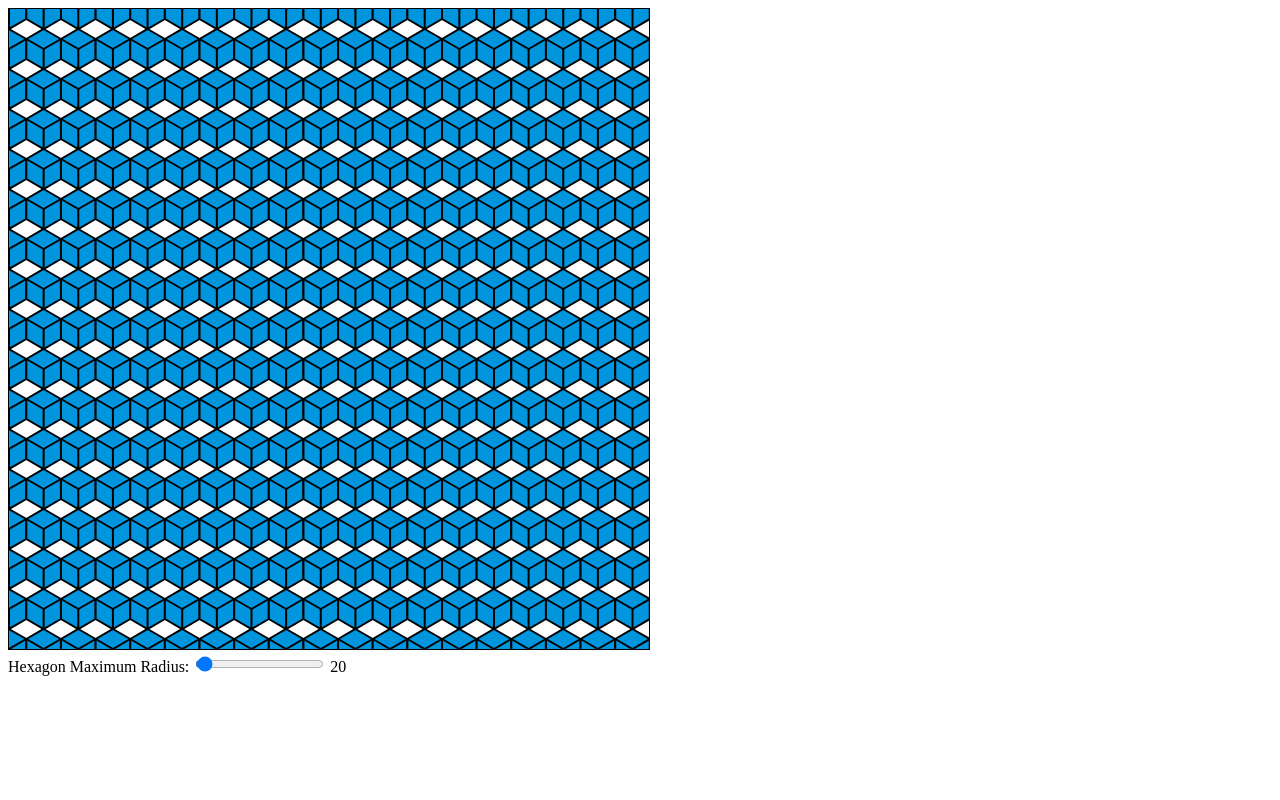
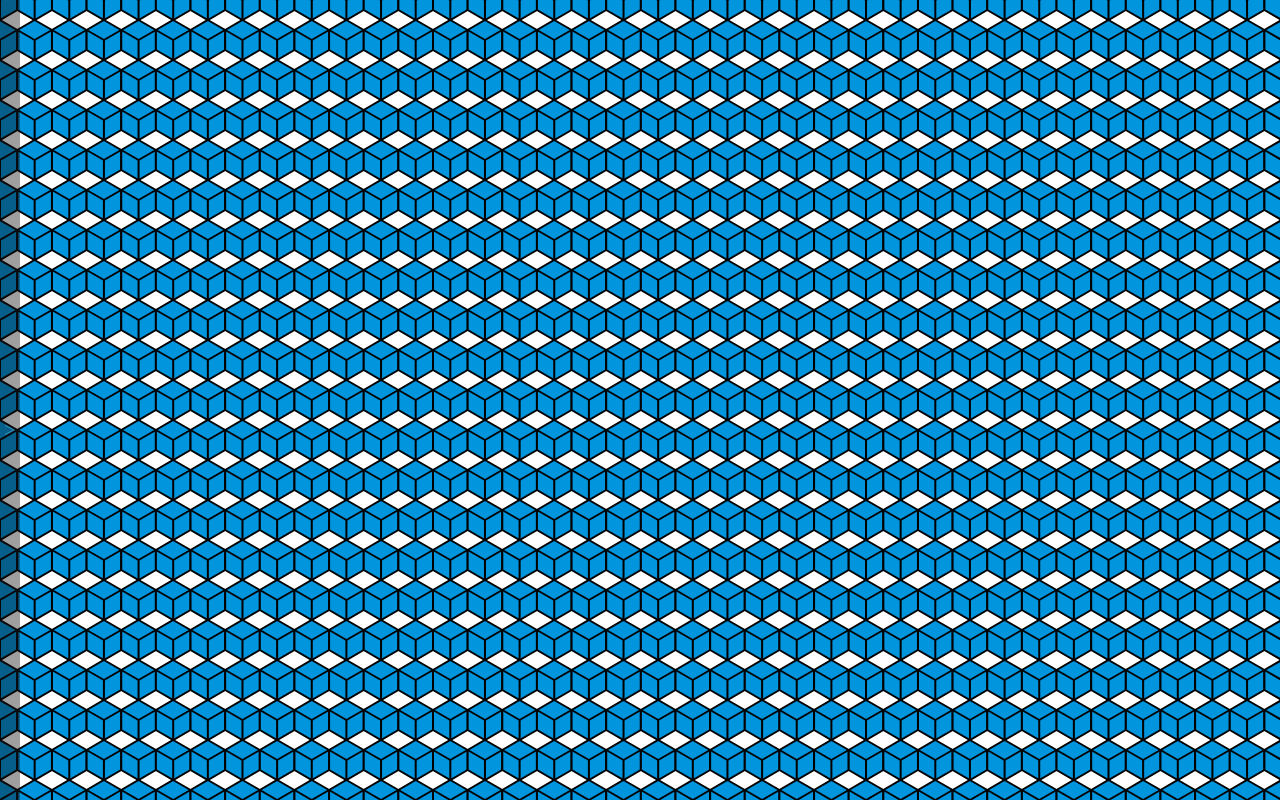
Before and after one commit to Shutch/HTML5-canvas-tests, a plain HTML site: page index.html in a window 1280 px wide. Drawn offline with Linux system fonts and the light colour scheme.

Commit message:
Fixed canvas size and onresize for full window

```diff
--- a/css/main.css
+++ b/css/main.css
@@ -1,3 +1,9 @@
+html, body {
+  width: 100%;
+  height: 100%;
+  margin: 0;
+}
+
 canvas {
-  border: 1px solid black;
+  border: 0px solid black;
 }
--- a/index.html
+++ b/index.html
@@ -6,21 +6,35 @@
   <meta charset="UTF-8">
   <meta name="viewport" content="width=device-width, initial-scale=1">
 
-  <link href="css/main.css" rel="stylesheet">
+  <link rel="stylesheet" href="css/main.css" type="text/css">
+  <link rel="stylesheet" href="css/sidebar.css" type="text/css">
 
   <script src="js/main.js"></script>
+
+  <style>
+    html,
+    body {
+      overflow: hidden;
+    }
+  </style>
 
 </head>
 
 <body onload="draw();">
+  <!-- Sidebar -->
+  <div id="sidebar" class="sidebar--closed">
+    <!-- Insert options here -->
+    <a></a>
+  </div>
+  <div id="sidebar-tab" class="sidebar__tab--closed" onclick="toggleNav()">
+    <div id="sidebar-icon" class="sidebar__icon">></div>
+  </div>
+  <script src="js/sidebar.js"></script>
+
   <div id="screen" class="screen">
-    <canvas id="mainCanvas" class="mainCanvas" width="640" height="640">Your browser cannot display HTML5 canvases properly.</canvas>
-
-    <div id="settings", class="settings">
-      <label for="maxRad">Hexagon Maximum Radius: </label>
-      <input type="range" name="maxRad" id="maxRad" min="5" max="1000" step="5" value="20">
-      <output class="maxRadOutput" id="maxRadOutput" for="maxRad"></output>
-    </div>
+    <canvas id="main-canvas" class="main-canvas" width="640" height="640">
+      Your browser cannot display HTML5 canvases properly.
+    </canvas>
   </div>
 </body>
 
--- a/js/main.js
+++ b/js/main.js
@@ -1,35 +1,32 @@
-document.addEventListener('DOMContentLoaded', function() {
-  let maxRad = document.querySelector('#maxRad');
-  let maxRadOutput = document.querySelector('#maxRadOutput');
-  maxRadOutput.textContent = maxRad.value;
-
-  maxRad.addEventListener('input', function() {
-    maxRadOutput.textContent = maxRad.value;
-    draw();
-  });
+window.addEventListener("resize", function() {
+  draw();
 });
 
 function draw() {
-  var canvas = document.getElementById('mainCanvas');
+  var canvas = document.getElementById('main-canvas');
   if (canvas.getContext) {
-    var rect = canvas.parentNode.getBoundingClientRect();
-    let w = canvas.width;
-    let h = canvas.height;
-    console.log(rect);
 
     var ctx = canvas.getContext('2d');
+    let w = window.innerWidth;
+    let h = window.innerHeight;
+    ctx.canvas.width = w;
+    ctx.canvas.height = h;
     ctx.clearRect(0, 0, w, h);
 
-    var maxRad = document.querySelector('#maxRad').value;
+    let maxRad = 20;
+    let minRad = maxRad * Math.sqrt(3) / 2;
+    let columns = Math.floor(w / (minRad * 2)) + 2;
+    let rows = Math.floor(h / (maxRad * 2)) + 2;
+    console.log([columns, rows]);
 
-    for (let y = 0; y < 30; y++) {
-      for (let x = 0; x < 30; x++) {
+    for (let y = 0; y < rows; y++) {
+      for (let x = 0; x < columns; x++) {
         let linewidth = 2;
         ctx.lineWidth = linewidth;
         ctx.strokeStyle = 'black';
         ctx.fillStyle = '#0095DD';
-        drawHexagon(ctx, x * maxRad * 2 * Math.sqrt(3) / 2, y * maxRad * 2, maxRad, 0);
-        drawHexVertexes(ctx, x * maxRad * 2 * Math.sqrt(3) / 2, y * maxRad * 2, maxRad, 0)
+        drawHexagon(ctx, x * 2 * minRad, y * maxRad * 2, maxRad, 0);
+        drawHexVertexes(ctx, x * 2 * minRad, y * maxRad * 2, maxRad, 0)
       }
     }
   }
```
